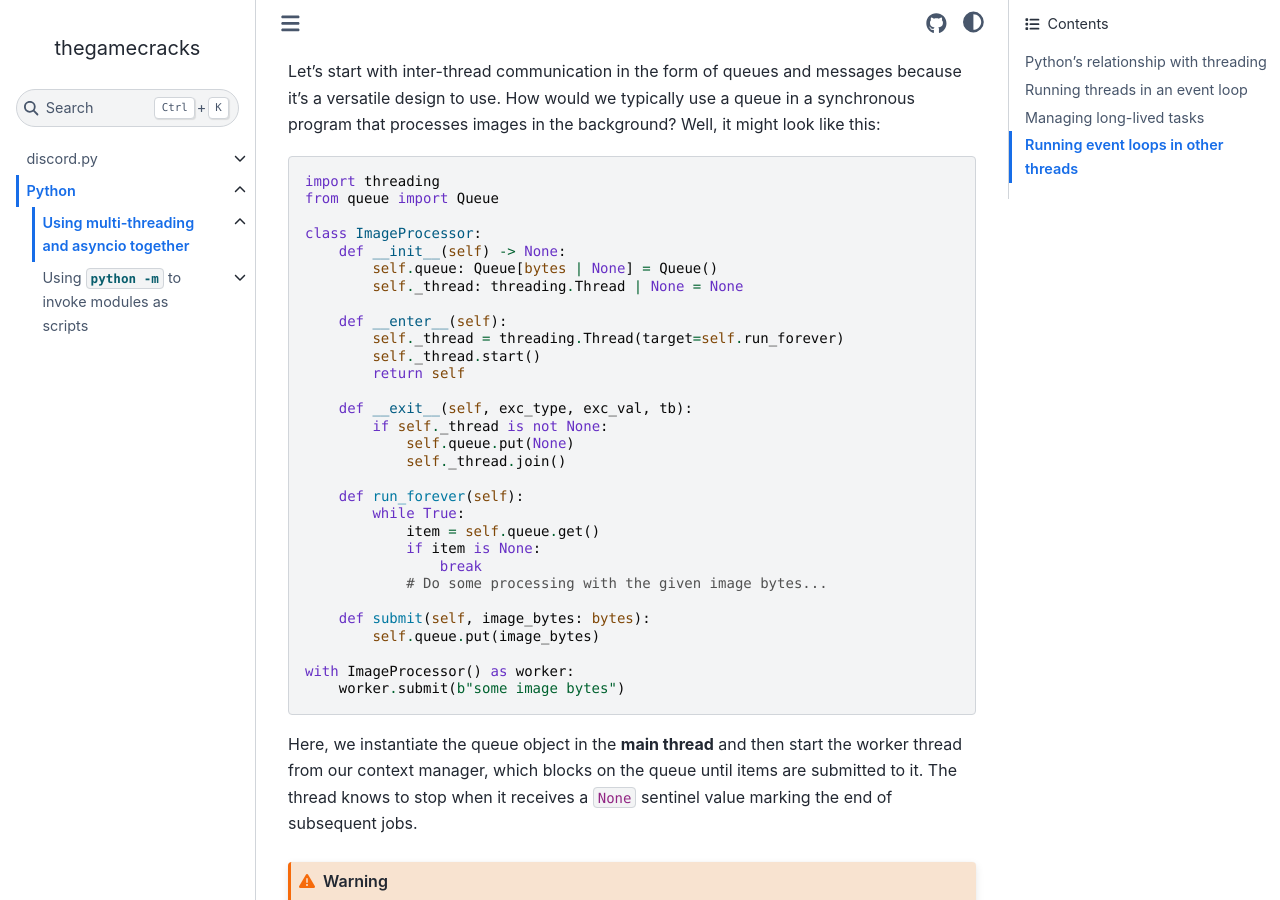
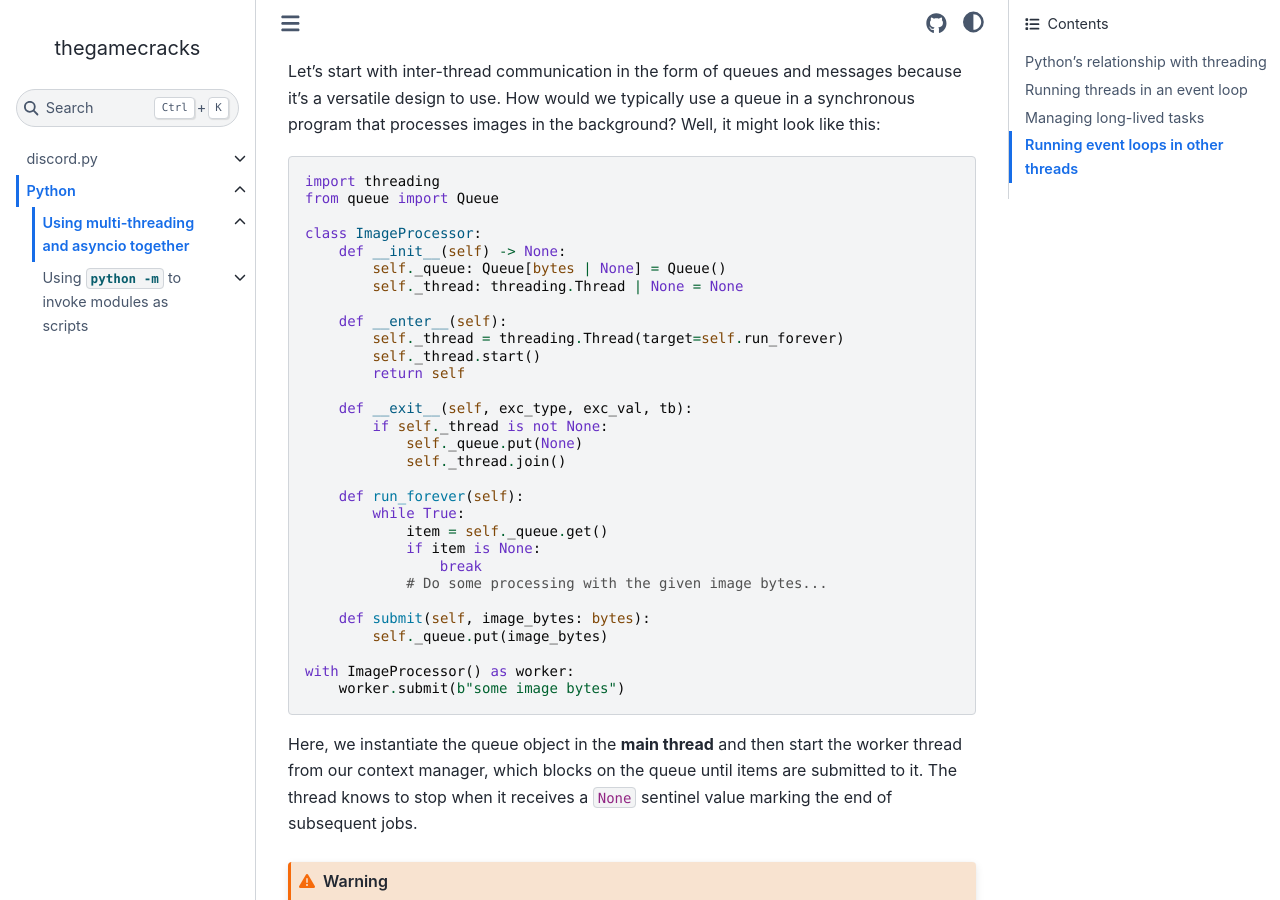
Before and after one commit to thegamecracks/thegamecracks.github.io, a Sphinx documentation site: the page built from docs/python/asyncio_threading.rst, in a window 1280 px wide and 900 px high, scrolled down 4326 px. Built offline with Sphinx 7.4.7 and the Sphinx Book theme 1.1.4, drawn with Linux system fonts in a browser that asks for light colours.

```diff
--- a/docs/python/asyncio_threading.rst
+++ b/docs/python/asyncio_threading.rst
@@ -241,7 +241,7 @@ Well, it might look like this:
 
     class ImageProcessor:
         def __init__(self) -> None:
-            self.queue: Queue[bytes | None] = Queue()
+            self._queue: Queue[bytes | None] = Queue()
             self._thread: threading.Thread | None = None
 
         def __enter__(self):
@@ -251,18 +251,18 @@ Well, it might look like this:
 
         def __exit__(self, exc_type, exc_val, tb):
             if self._thread is not None:
-                self.queue.put(None)
+                self._queue.put(None)
                 self._thread.join()
 
         def run_forever(self):
             while True:
-                item = self.queue.get()
+                item = self._queue.get()
                 if item is None:
                     break
                 # Do some processing with the given image bytes...
 
         def submit(self, image_bytes: bytes):
-            self.queue.put(image_bytes)
+            self._queue.put(image_bytes)
 
     with ImageProcessor() as worker:
         worker.submit(b"some image bytes")
```
